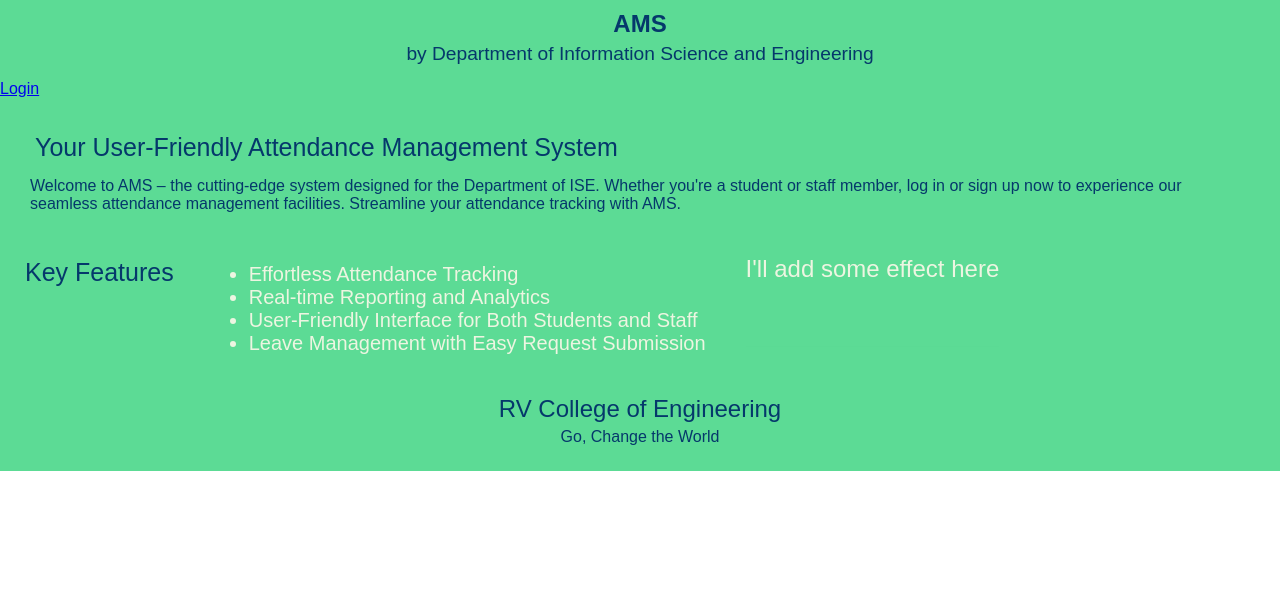
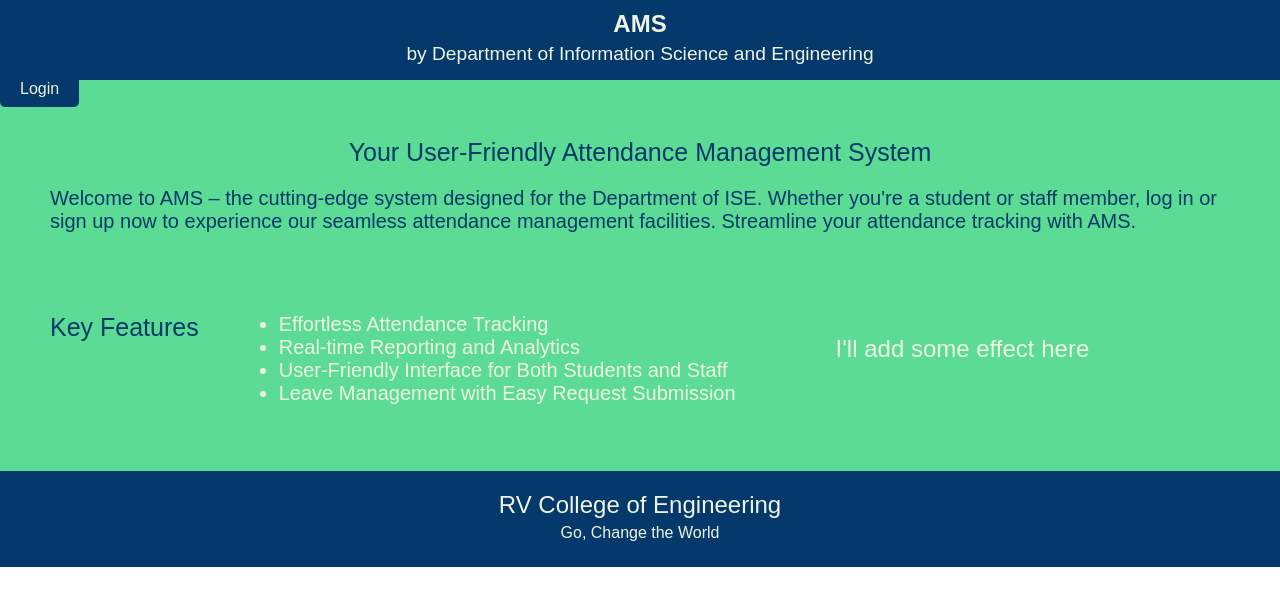
Before and after one commit to VinayVidhehi/Attendance_Logger, a React (Create React App) app in the folder client/: page / in a window 1280 px wide. Shown: the top 606 px of the page. Built offline with nearby package versions, Linux system fonts and the light colour scheme.

Commit message:
colorscheme-check

```diff
--- a/client/src/Components/Body/Body.css
+++ b/client/src/Components/Body/Body.css
@@ -1,27 +1,15 @@
-
-/* h2{
-
- font-size: 30px;
- display: flex;
- flex-direction: column;
- margin: 20px;
- align-items: center;
- justify-content: space-between;
-}
-h3{
-    font-size: 20px;
-    margin: 20px;
-}     */
 
 .welcome-content {
     display: flex;
     justify-content: space-between;
     margin: 20px;
+    font-size: 40px;
   }
 
   .text-content {
     max-width: 100%;
     color: #05386b;
+    font-size: 20px;
   }
   body {
     color: #edf5e1;
@@ -30,11 +18,13 @@
   div {
     color: #edf5e1;
     background-color: #5cdb95;
+    font-stretch: expanded;
+
   }
 
   h1, h2, h3 {
     color: #edf5e1;
-    margin: 20px;
+    margin: 30px;
   }
   h2{
     font-size: large;
@@ -43,7 +33,8 @@
   .welcome{
     color: #05386b;
     font-size: 25px;
-    margin: 15px;
+    margin: 20px;
+    text-align: center;
   }
 ul{
     font-size: 20px;
@@ -54,14 +45,16 @@
 .bouncing-text {
     font-size: 24px;
     animation: bounce 1s infinite alternate;
-    margin: 20px;
+    margin: 80px;
+    margin-top: 50px;
     text-align: center;
   }
   .features-section {
     display: flex;
     flex-wrap: wrap;
-    margin-top: 20px;
+    margin-top: 50px;
     margin-left: 10px;
+
 
   }
 
@@ -74,5 +67,20 @@
     margin:10px;
 }
 .login_button{
-    margin: 35px;
+    margin-top: 45px;
+    padding: 10px 20px;
+    background-color: #05386b;
+    color: #edf5e1;
+    font-size: 16px;
+    text-decoration: none;
+    border-radius: 5px;
+    transition: background-color 0.3s ease;
+    }
+
+    .login-button:hover {
+      background-color: #379683;
+    }
+
+section{
+    margin: 20px;
 }
--- a/client/src/Components/Body/Body.js
+++ b/client/src/Components/Body/Body.js
@@ -19,7 +19,7 @@
       {location.state && location.state.email && location.state.password ? (
         <p>Hello, welcome to AMS!</p>
       ) : (
-        <Link to="/login" >Login</Link>
+        <Link to="/login" className='login_button' >Login</Link>
       )}
       <section>
        <div className="welcome-content">
@@ -34,7 +34,7 @@
         </section>
       {/*<PerformOCR />*/}
       {/* Additional Section for Features */}
-      <section>
+      <section className='features'>
               <div className="features-section">
         <p className='welcome'>Key Features</p>
         <ul>
--- a/client/src/Components/Footer/Footer.css
+++ b/client/src/Components/Footer/Footer.css
@@ -2,8 +2,8 @@
 .footer-container {
     text-align: center;
     padding: 20px;
-    background-color: #5cdb95; /* Change to your preferred background color */
-    color: #05386b; /* Change to your preferred text color */
+    background-color: #05386b; /* Change to your preferred background color */
+    color: #edf5e1; /* Change to your preferred text color */
     font-family: 'Arial', sans-serif; /* Change to your preferred font family */
   }
 
--- a/client/src/Components/Header/Header.css
+++ b/client/src/Components/Header/Header.css
@@ -2,17 +2,17 @@
 .header-container {
     text-align: center;
     padding: 10px 20px;
-    background-color: #5cdb95; /* Change to your preferred background color */
+    background-color: #05386b; /* Change to your preferred background color */
   }
 
   .main-heading {
-    color: #05386b;
+    color: #edf5e1;
     font-size: 2.5em;
     margin: 0;
   }
 
   .sub-heading {
     font-size: 1.2em;
-    color: #05386b;
+    color: edf5e1;
     margin: 5px 0;
   }
```
